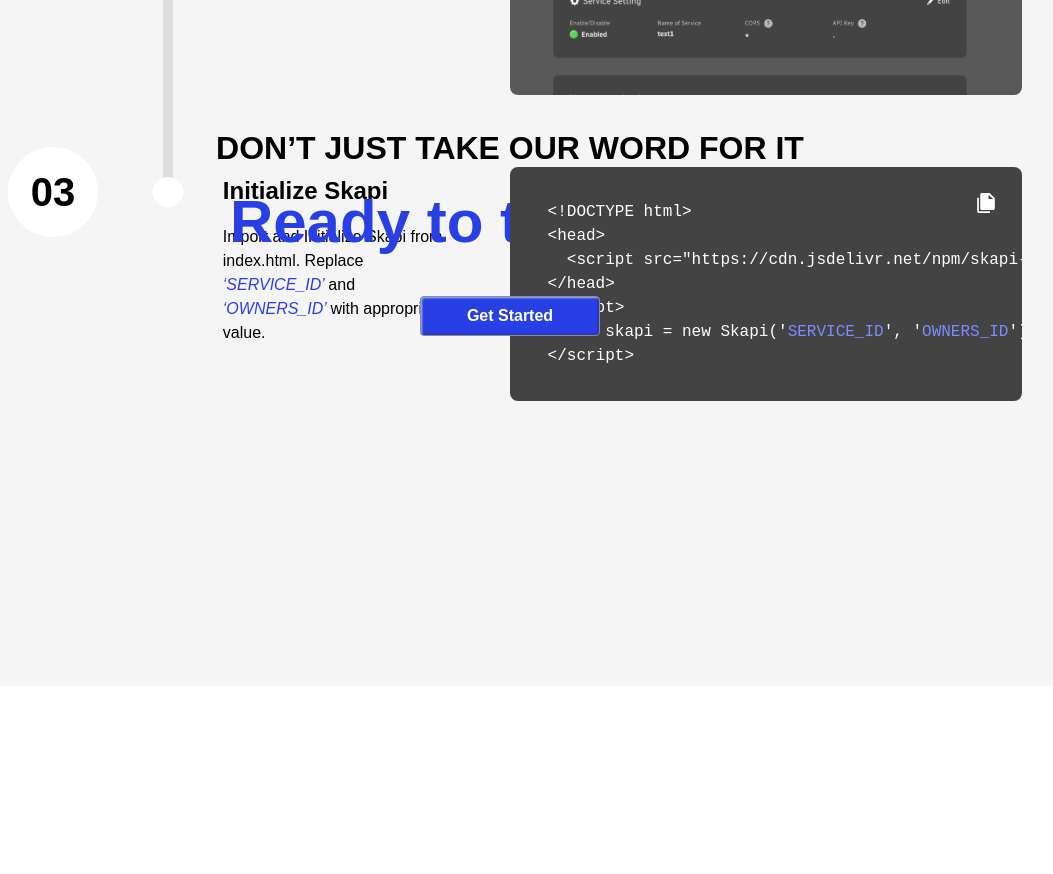
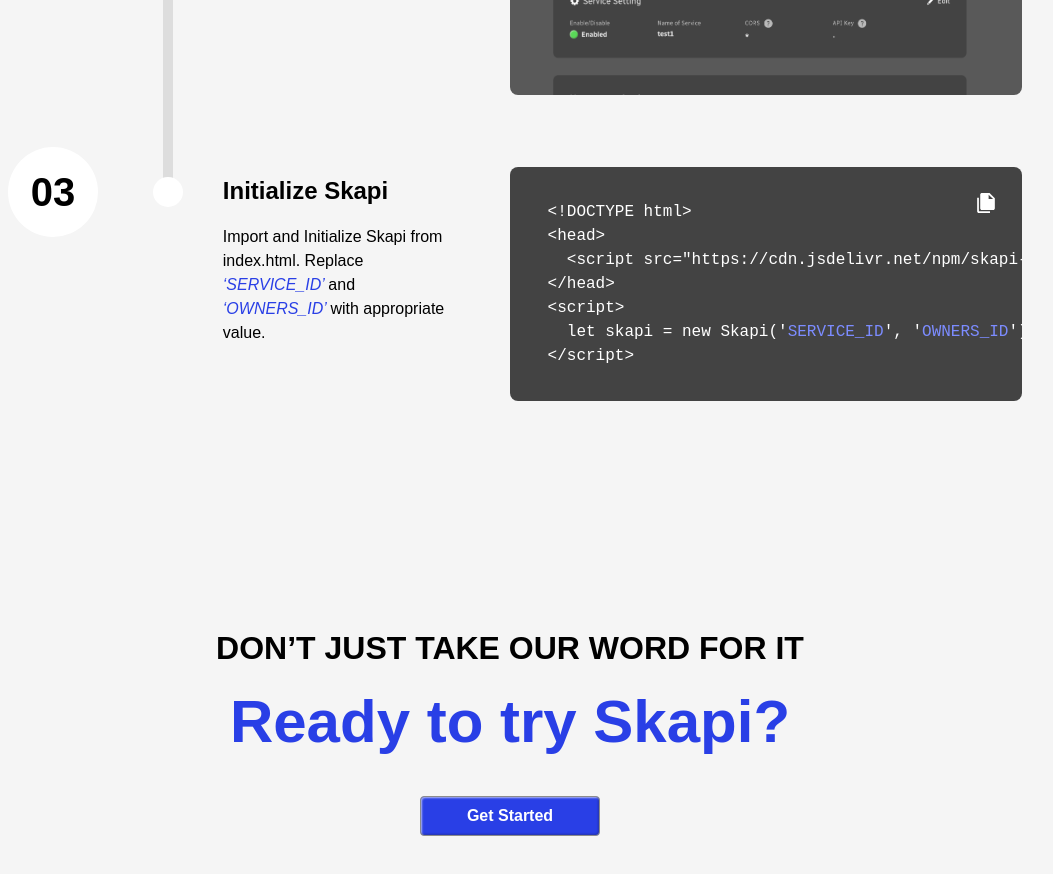
Before and after one commit to kkb75281/skapi-landing, a Vue app: page / in a window 1280 px wide. Shown: the part 2980-3854 px from the top of the page, without its empty margins (130-1183 px from the left). Before the commit the page ends 3666 px from the top, so only its background shows below. Built offline with nearby package versions, Linux system fonts and the light colour scheme; a web font is replaced by a local one.

Commit message:
2023.04.16

```diff
--- a/src/views/HomeView.vue
+++ b/src/views/HomeView.vue
@@ -507,7 +507,7 @@
 
         &.getStart {
             width: 1024px;
-            height: 100vh;
+            // height: 100vh;
             margin: 0 auto;
 
             .startCont {
@@ -631,10 +631,6 @@
                         width: 80%;
                         margin-top: 70px;
 
-                        &:last-child {
-                            padding-bottom: 0;
-                        }
-
                         .level {
                             display: flex;
                             flex-wrap: nowrap;
@@ -644,6 +640,10 @@
 
                             &.lv2 {
                                 padding-bottom: 72px;
+                            }
+
+                            &.lv3 {
+                                padding-bottom: 0;
                             }
 
                             .lvCont {
@@ -725,6 +725,7 @@
         &.trySkapi {
             width: 1024px;
             margin: 0 auto;
+            padding: 10vw 0;
             text-align: center;
             font-weight: 700;
 
@@ -747,7 +748,7 @@
                 height: 40px;
                 font-weight: 700;
                 font-size: 16px;
-                margin-bottom: 350px;
+                // margin-bottom: 350px;
                 color: #fff;
                 background: #293FE6;
                 border: 0.5px solid #8C8C8C;
@@ -844,6 +845,12 @@
 
             &.features {
                 width: 100%;
+
+                .feaCont {
+                    .cardTit {
+                        padding-left: 20px;
+                    }
+                }
             }
 
             &.getStart {
@@ -853,6 +860,8 @@
                 box-sizing: border-box;
 
                 .startCont {
+                    padding: 0 20px;
+
                     .levelWrap {
                         .levelBar {
                             width: 20%;
```
